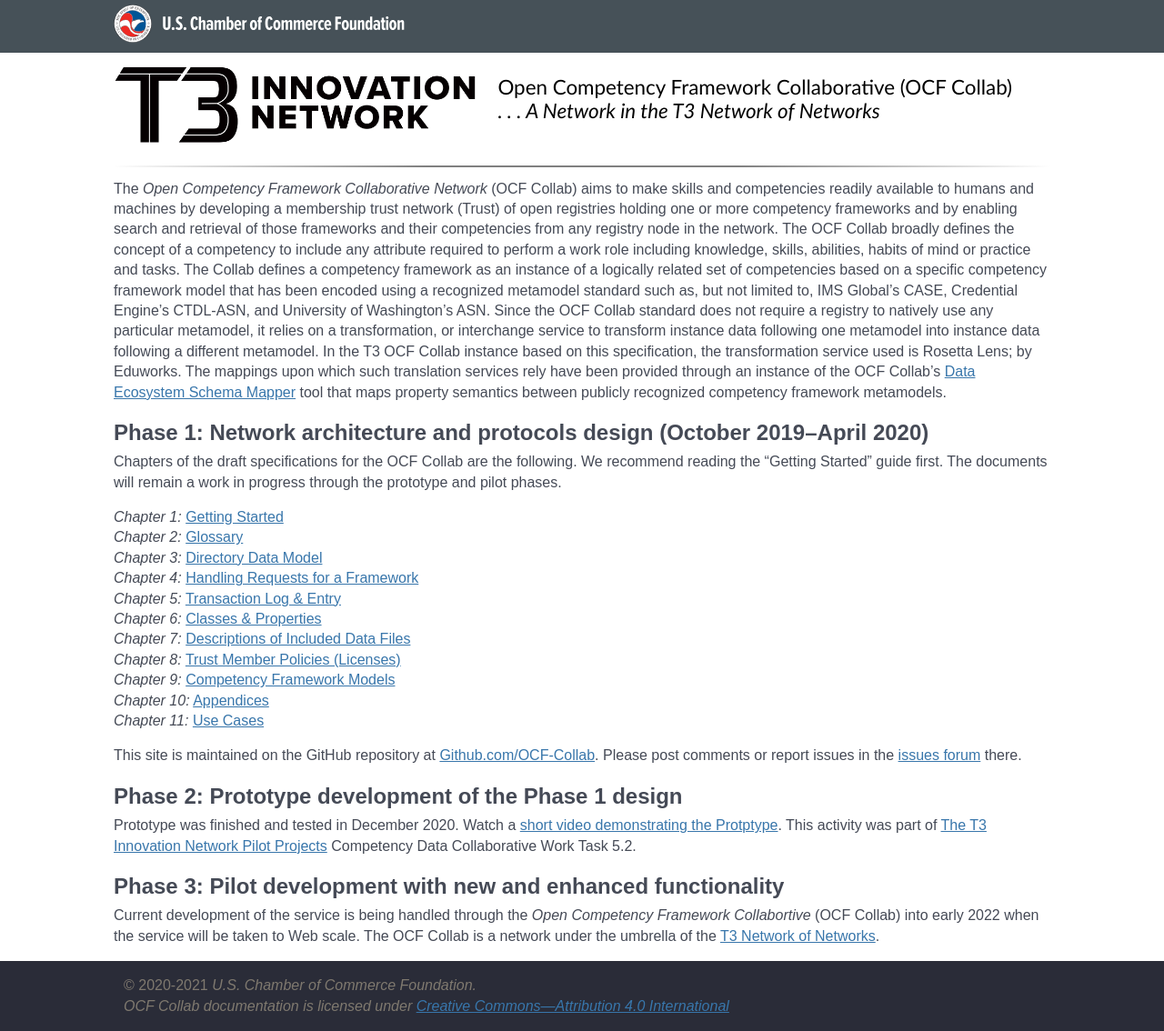
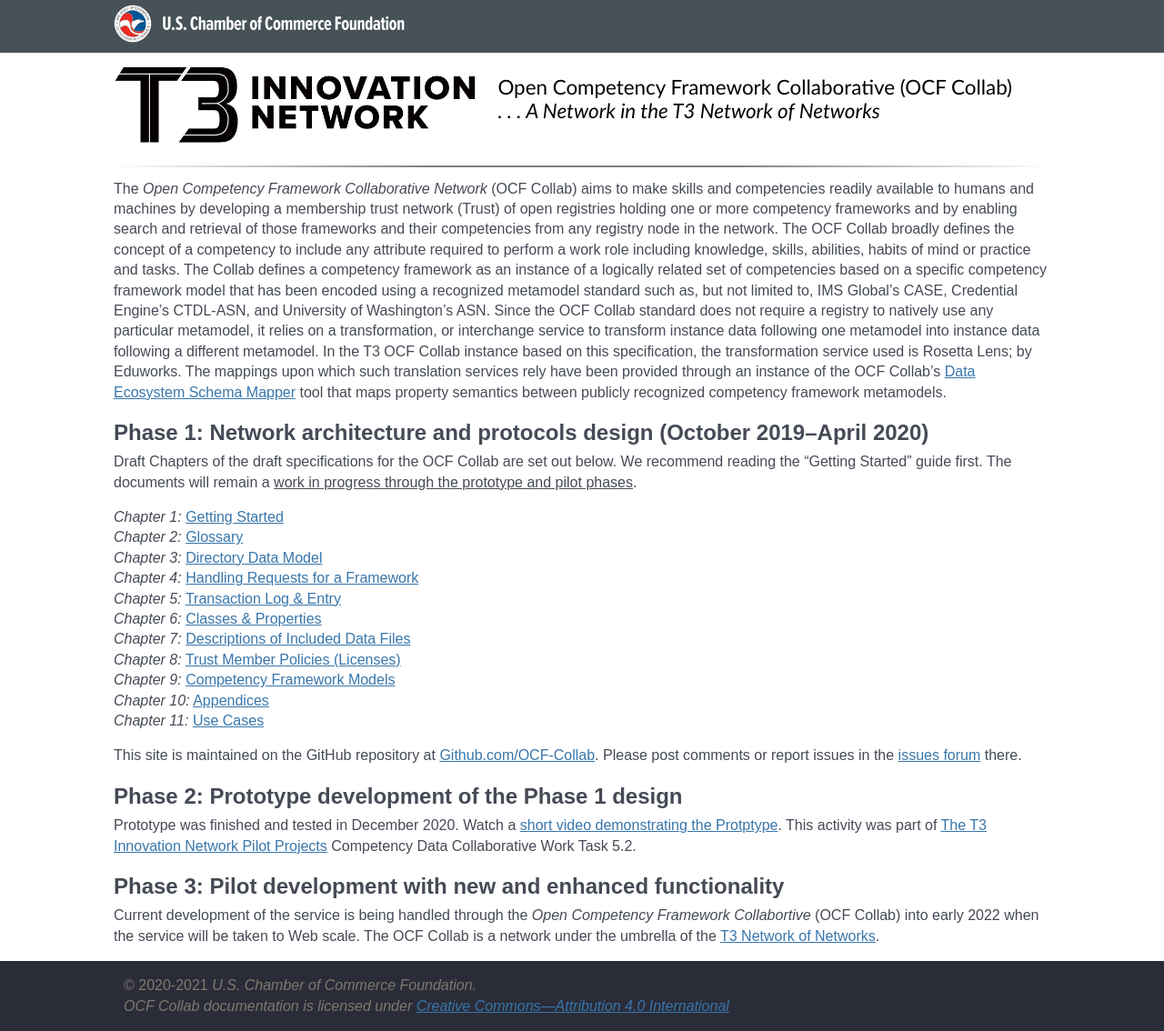
Before and after one commit to t3-innovation-network/ocf-collab.github.io, a Jekyll site: the page built from index.md, in a window 1280 px wide. Shown: the whole page at 91% size. Built offline with Jekyll 4.4.1, drawn with Linux system fonts in a browser that asks for light colours.

Commit message:
Update index.md

```diff
--- a/index.md
+++ b/index.md
@@ -6,7 +6,7 @@ The <em>Open Competency Framework Collaborative Network</em> (OCF Collab) aims t
 
 ## Phase 1: Network architecture and protocols design (October 2019–April 2020)
 
-Chapters of the draft specifications for the OCF Collab are the following. We recommend reading the "Getting Started" guide first. The documents will remain a work in progress through the prototype and pilot phases.
+Draft Chapters of the draft specifications for the OCF Collab are set out below. We recommend reading the "Getting Started" guide first. The documents will remain a <u>work in progress through the prototype and pilot phases</u>.
 
 <em>Chapter 1:</em> [Getting Started](https://docs.google.com/document/d/1JqYLUZ8ehPDV4S2PYVs3EbAXJdgUCKOxE_e_MfcInK8/edit?usp=sharing)<br/>
 <em>Chapter 2:</em> [Glossary](https://docs.google.com/document/d/1jwAhm8LhsEgQsbcMz0SJZmcJlTTu8iunY8SZaryNBTk/edit?usp=sharing)<br/>
```
